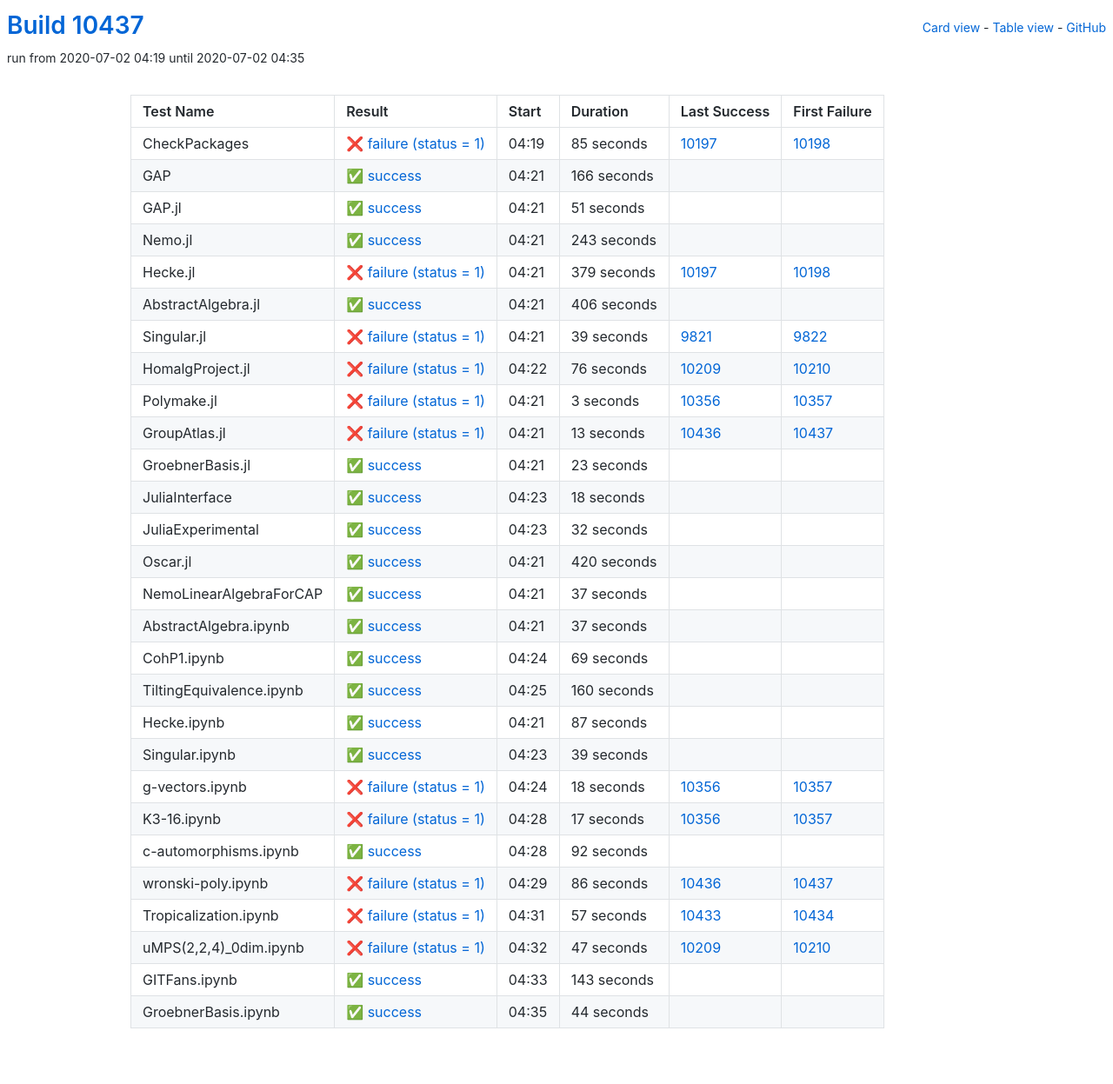
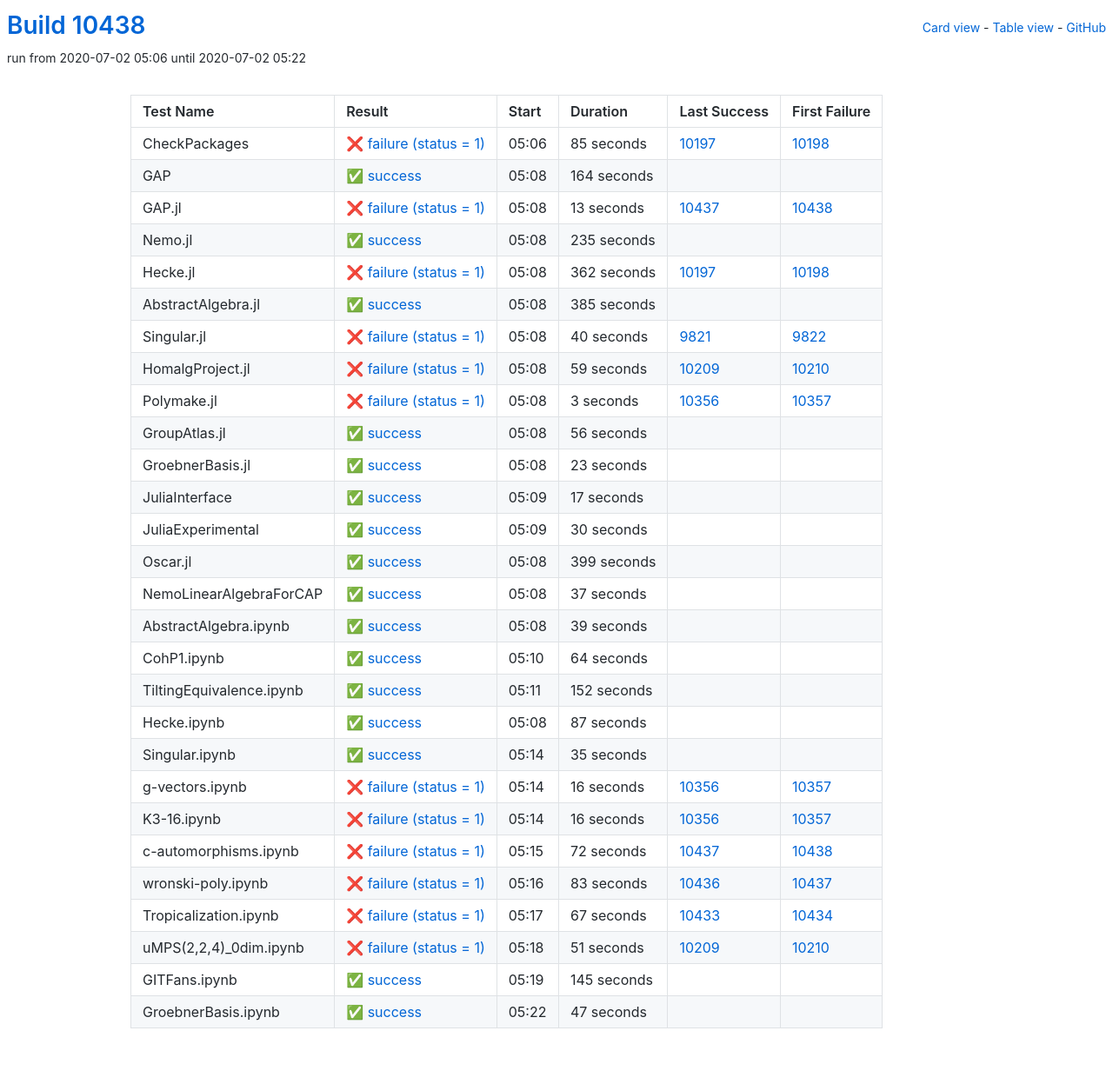
Before and after one commit to oscar-system/oscar-ci-status, a Jekyll site: the page built from table.html, in a window 1280 px wide. Shown: the whole page at 87% size. Built offline with Jekyll 4.4.1, drawn with Linux system fonts in a browser that asks for light colours.

Commit message:
Build #10438

```diff
--- a/_data/ci.yml
+++ b/_data/ci.yml
@@ -1,6 +1,6 @@
 ---
-build: 10437
-build_url: https://oscarci.mathematik.uni-kl.de/job/oscar/10437/
+build: 10438
+build_url: https://oscarci.mathematik.uni-kl.de/job/oscar/10438/
 job: oscar
 organization: oscar-system
 repo: oscar-ci-status
@@ -8,8 +8,8 @@
 tests:
 - name: CheckPackages
   id: checkpackages
-  log: https://oscarci.mathematik.uni-kl.de/job/oscar/10437/artifact/logs/build-10437/CheckPackages.log
-  start: 2020-07-02 04:19
+  log: https://oscarci.mathematik.uni-kl.de/job/oscar/10438/artifact/logs/build-10438/CheckPackages.log
+  start: 2020-07-02 05:06
   success: false
   exitcode: 1
   status: failure
@@ -20,92 +20,92 @@
   first_failure_url: https://oscarci.mathematik.uni-kl.de/job/oscar/10198/
 - name: GAP
   id: gap
-  log: https://oscarci.mathematik.uni-kl.de/job/oscar/10437/artifact/logs/build-10437/GAP.log
-  start: 2020-07-02 04:21
+  log: https://oscarci.mathematik.uni-kl.de/job/oscar/10438/artifact/logs/build-10438/GAP.log
+  start: 2020-07-02 05:08
   success: true
   exitcode: 0
   status: success
-  duration: 166
+  duration: 164
   last_success: false
   last_success_url:
   first_failure: false
   first_failure_url:
 - name: GAP.jl
   id: gap-jl
-  log: https://oscarci.mathematik.uni-kl.de/job/oscar/10437/artifact/logs/build-10437/GAP.jl.log
-  start: 2020-07-02 04:21
+  log: https://oscarci.mathematik.uni-kl.de/job/oscar/10438/artifact/logs/build-10438/GAP.jl.log
+  start: 2020-07-02 05:08
+  success: false
+  exitcode: 1
+  status: failure
+  duration: 13
+  last_success: 10437
+  last_success_url: https://oscarci.mathematik.uni-kl.de/job/oscar/10437/
+  first_failure: 10438
+  first_failure_url: https://oscarci.mathematik.uni-kl.de/job/oscar/10438/
+- name: Nemo.jl
+  id: nemo-jl
+  log: https://oscarci.mathematik.uni-kl.de/job/oscar/10438/artifact/logs/build-10438/Nemo.jl.log
+  start: 2020-07-02 05:08
   success: true
   exitcode: 0
   status: success
-  duration: 51
-  last_success: false
-  last_success_url:
-  first_failure: false
-  first_failure_url:
-- name: Nemo.jl
-  id: nemo-jl
-  log: https://oscarci.mathematik.uni-kl.de/job/oscar/10437/artifact/logs/build-10437/Nemo.jl.log
-  start: 2020-07-02 04:21
-  success: true
-  exitcode: 0
-  status: success
-  duration: 243
+  duration: 235
   last_success: false
   last_success_url:
   first_failure: false
   first_failure_url:
 - name: Hecke.jl
   id: hecke-jl
-  log: https://oscarci.mathematik.uni-kl.de/job/oscar/10437/artifact/logs/build-10437/Hecke.jl.log
-  start: 2020-07-02 04:21
+  log: https://oscarci.mathematik.uni-kl.de/job/oscar/10438/artifact/logs/build-10438/Hecke.jl.log
+  start: 2020-07-02 05:08
   success: false
   exitcode: 1
   status: failure
-  duration: 379
+  duration: 362
   last_success: 10197
   last_success_url: https://oscarci.mathematik.uni-kl.de/job/oscar/10197/
   first_failure: 10198
   first_failure_url: https://oscarci.mathematik.uni-kl.de/job/oscar/10198/
 - name: AbstractAlgebra.jl
   id: abstractalgebra-jl
-  log: https://oscarci.mathematik.uni-kl.de/job/oscar/10437/artifact/logs/build-10437/AbstractAlgebra.jl.log
-  start: 2020-07-02 04:21
+  log: https://oscarci.mathematik.uni-kl.de/job/oscar/10438/artifact/logs/build-10438/AbstractAlgebra.jl.log
+  start: 2020-07-02 05:08
   success: true
   exitcode: 0
   status: success
-  duration: 406
+  duration: 385
   last_success: false
   last_success_url:
   first_failure: false
   first_failure_url:
 - name: Singular.jl
   id: singular-jl
-  log: https://oscarci.mathematik.uni-kl.de/job/oscar/10437/artifact/logs/build-10437/Singular.jl.log
-  start: 2020-07-02 04:21
+  log: https://oscarci.mathematik.uni-kl.de/job/oscar/10438/artifact/logs/build-10438/Singular.jl.log
+  start: 2020-07-02 05:08
   success: false
   exitcode: 1
   status: failure
-  duration: 39
+  duration: 40
   last_success: 9821
   last_success_url: https://oscarci.mathematik.uni-kl.de/job/oscar/9821/
   first_failure: 9822
   first_failure_url: https://oscarci.mathematik.uni-kl.de/job/oscar/9822/
 - name: HomalgProject.jl
   id: homalgproject-jl
-  log: https://oscarci.mathematik.uni-kl.de/job/oscar/10437/artifact/logs/build-10437/HomalgProject.jl.log
-  start: 2020-07-02 04:22
+  log: https://oscarci.mathematik.uni-kl.de/job/oscar/10438/artifact/logs/build-10438/HomalgProject.jl.log
+  start: 2020-07-02 05:08
   success: false
   exitcode: 1
   status: failure
-  duration: 76
+  duration: 59
   last_success: 10209
   last_success_url: https://oscarci.mathematik.uni-kl.de/job/oscar/10209/
   first_failure: 10210
   first_failure_url: https://oscarci.mathematik.uni-kl.de/job/oscar/10210/
 - name: Polymake.jl
   id: polymake-jl
-  log: https://oscarci.mathematik.uni-kl.de/job/oscar/10437/artifact/logs/build-10437/Polymake.jl.log
-  start: 2020-07-02 04:21
+  log: https://oscarci.mathematik.uni-kl.de/job/oscar/10438/artifact/logs/build-10438/Polymake.jl.log
+  start: 2020-07-02 05:08
   success: false
   exitcode: 1
   status: failure
@@ -116,20 +116,20 @@
   first_failure_url: https://oscarci.mathematik.uni-kl.de/job/oscar/10357/
 - name: GroupAtlas.jl
   id: groupatlas-jl
-  log: https://oscarci.mathematik.uni-kl.de/job/oscar/10437/artifact/logs/build-10437/GroupAtlas.jl.log
-  start: 2020-07-02 04:21
-  success: false
-  exitcode: 1
-  status: failure
-  duration: 13
-  last_success: 10436
-  last_success_url: https://oscarci.mathematik.uni-kl.de/job/oscar/10436/
-  first_failure: 10437
-  first_failure_url: https://oscarci.mathematik.uni-kl.de/job/oscar/10437/
+  log: https://oscarci.mathematik.uni-kl.de/job/oscar/10438/artifact/logs/build-10438/GroupAtlas.jl.log
+  start: 2020-07-02 05:08
+  success: true
+  exitcode: 0
+  status: success
+  duration: 56
+  last_success: false
+  last_success_url:
+  first_failure: false
+  first_failure_url:
 - name: GroebnerBasis.jl
   id: groebnerbasis-jl
-  log: https://oscarci.mathematik.uni-kl.de/job/oscar/10437/artifact/logs/build-10437/GroebnerBasis.jl.log
-  start: 2020-07-02 04:21
+  log: https://oscarci.mathematik.uni-kl.de/job/oscar/10438/artifact/logs/build-10438/GroebnerBasis.jl.log
+  start: 2020-07-02 05:08
   success: true
   exitcode: 0
   status: success
@@ -140,44 +140,44 @@
   first_failure_url:
 - name: JuliaInterface
   id: juliainterface
-  log: https://oscarci.mathematik.uni-kl.de/job/oscar/10437/artifact/logs/build-10437/JuliaInterface.log
-  start: 2020-07-02 04:23
+  log: https://oscarci.mathematik.uni-kl.de/job/oscar/10438/artifact/logs/build-10438/JuliaInterface.log
+  start: 2020-07-02 05:09
   success: true
   exitcode: 0
   status: success
-  duration: 18
+  duration: 17
   last_success: false
   last_success_url:
   first_failure: false
   first_failure_url:
 - name: JuliaExperimental
   id: juliaexperimental
-  log: https://oscarci.mathematik.uni-kl.de/job/oscar/10437/artifact/logs/build-10437/JuliaExperimental.log
-  start: 2020-07-02 04:23
+  log: https://oscarci.mathematik.uni-kl.de/job/oscar/10438/artifact/logs/build-10438/JuliaExperimental.log
+  start: 2020-07-02 05:09
   success: true
   exitcode: 0
   status: success
-  duration: 32
+  duration: 30
   last_success: false
   last_success_url:
   first_failure: false
   first_failure_url:
 - name: Oscar.jl
   id: oscar-jl
-  log: https://oscarci.mathematik.uni-kl.de/job/oscar/10437/artifact/logs/build-10437/Oscar.jl.log
-  start: 2020-07-02 04:21
+  log: https://oscarci.mathematik.uni-kl.de/job/oscar/10438/artifact/logs/build-10438/Oscar.jl.log
+  start: 2020-07-02 05:08
   success: true
   exitcode: 0
   status: success
-  duration: 420
+  duration: 399
   last_success: false
   last_success_url:
   first_failure: false
   first_failure_url:
 - name: NemoLinearAlgebraForCAP
   id: nemolinearalgebraforcap
-  log: https://oscarci.mathematik.uni-kl.de/job/oscar/10437/artifact/logs/build-10437/NemoLinearAlgebraForCAP.log
-  start: 2020-07-02 04:21
+  log: https://oscarci.mathematik.uni-kl.de/job/oscar/10438/artifact/logs/build-10438/NemoLinearAlgebraForCAP.log
+  start: 2020-07-02 05:08
   success: true
   exitcode: 0
   status: success
@@ -188,44 +188,44 @@
   first_failure_url:
 - name: AbstractAlgebra.ipynb
   id: abstractalgebra-ipynb
-  log: https://oscarci.mathematik.uni-kl.de/job/oscar/10437/artifact/logs/build-10437/AbstractAlgebra.ipynb.log
-  start: 2020-07-02 04:21
+  log: https://oscarci.mathematik.uni-kl.de/job/oscar/10438/artifact/logs/build-10438/AbstractAlgebra.ipynb.log
+  start: 2020-07-02 05:08
   success: true
   exitcode: 0
   status: success
-  duration: 37
+  duration: 39
   last_success: false
   last_success_url:
   first_failure: false
   first_failure_url:
 - name: CohP1.ipynb
   id: cohp1-ipynb
-  log: https://oscarci.mathematik.uni-kl.de/job/oscar/10437/artifact/logs/build-10437/CohP1.ipynb.log
-  start: 2020-07-02 04:24
+  log: https://oscarci.mathematik.uni-kl.de/job/oscar/10438/artifact/logs/build-10438/CohP1.ipynb.log
+  start: 2020-07-02 05:10
   success: true
   exitcode: 0
   status: success
-  duration: 69
+  duration: 64
   last_success: false
   last_success_url:
   first_failure: false
   first_failure_url:
 - name: TiltingEquivalence.ipynb
   id: tiltingequivalence-ipynb
-  log: https://oscarci.mathematik.uni-kl.de/job/oscar/10437/artifact/logs/build-10437/TiltingEquivalence.ipynb.log
-  start: 2020-07-02 04:25
+  log: https://oscarci.mathematik.uni-kl.de/job/oscar/10438/artifact/logs/build-10438/TiltingEquivalence.ipynb.log
+  start: 2020-07-02 05:11
   success: true
   exitcode: 0
   status: success
-  duration: 160
+  duration: 152
   last_success: false
   last_success_url:
   first_failure: false
   first_failure_url:
 - name: Hecke.ipynb
   id: hecke-ipynb
-  log: https://oscarci.mathematik.uni-kl.de/job/oscar/10437/artifact/logs/build-10437/Hecke.ipynb.log
-  start: 2020-07-02 04:21
+  log: https://oscarci.mathematik.uni-kl.de/job/oscar/10438/artifact/logs/build-10438/Hecke.ipynb.log
+  start: 2020-07-02 05:08
   success: true
   exitcode: 0
   status: success
@@ -236,108 +236,108 @@
   first_failure_url:
 - name: Singular.ipynb
   id: singular-ipynb
-  log: https://oscarci.mathematik.uni-kl.de/job/oscar/10437/artifact/logs/build-10437/Singular.ipynb.log
-  start: 2020-07-02 04:23
+  log: https://oscarci.mathematik.uni-kl.de/job/oscar/10438/artifact/logs/build-10438/Singular.ipynb.log
+  start: 2020-07-02 05:14
   success: true
   exitcode: 0
   status: success
-  duration: 39
+  duration: 35
   last_success: false
   last_success_url:
   first_failure: false
   first_failure_url:
 - name: g-vectors.ipynb
   id: g-vectors-ipynb
-  log: https://oscarci.mathematik.uni-kl.de/job/oscar/10437/artifact/logs/build-10437/g-vectors.ipynb.log
-  start: 2020-07-02 04:24
+  log: https://oscarci.mathematik.uni-kl.de/job/oscar/10438/artifact/logs/build-10438/g-vectors.ipynb.log
+  start: 2020-07-02 05:14
   success: false
   exitcode: 1
   status: failure
-  duration: 18
+  duration: 16
   last_success: 10356
   last_success_url: https://oscarci.mathematik.uni-kl.de/job/oscar/10356/
   first_failure: 10357
   first_failure_url: https://oscarci.mathematik.uni-kl.de/job/oscar/10357/
 - name: K3-16.ipynb
   id: k3-16-ipynb
-  log: https://oscarci.mathematik.uni-kl.de/job/oscar/10437/artifact/logs/build-10437/K3-16.ipynb.log
-  start: 2020-07-02 04:28
+  log: https://oscarci.mathematik.uni-kl.de/job/oscar/10438/artifact/logs/build-10438/K3-16.ipynb.log
+  start: 2020-07-02 05:14
   success: false
   exitcode: 1
   status: failure
-  duration: 17
+  duration: 16
   last_success: 10356
   last_success_url: https://oscarci.mathematik.uni-kl.de/job/oscar/10356/
   first_failure: 10357
   first_failure_url: https://oscarci.mathematik.uni-kl.de/job/oscar/10357/
 - name: c-automorphisms.ipynb
   id: c-automorphisms-ipynb
-  log: https://oscarci.mathematik.uni-kl.de/job/oscar/10437/artifact/logs/build-10437/c-automorphisms.ipynb.log
-  start: 2020-07-02 04:28
-  success: true
-  exitcode: 0
-  status: success
-  duration: 92
-  last_success: false
-  last_success_url:
-  first_failure: false
-  first_failure_url:
-- name: wronski-poly.ipynb
-  id: wronski-poly-ipynb
-  log: https://oscarci.mathematik.uni-kl.de/job/oscar/10437/artifact/logs/build-10437/wronski-poly.ipynb.log
-  start: 2020-07-02 04:29
+  log: https://oscarci.mathematik.uni-kl.de/job/oscar/10438/artifact/logs/build-10438/c-automorphisms.ipynb.log
+  start: 2020-07-02 05:15
   success: false
   exitcode: 1
   status: failure
-  duration: 86
+  duration: 72
+  last_success: 10437
+  last_success_url: https://oscarci.mathematik.uni-kl.de/job/oscar/10437/
+  first_failure: 10438
+  first_failure_url: https://oscarci.mathematik.uni-kl.de/job/oscar/10438/
+- name: wronski-poly.ipynb
+  id: wronski-poly-ipynb
+  log: https://oscarci.mathematik.uni-kl.de/job/oscar/10438/artifact/logs/build-10438/wronski-poly.ipynb.log
+  start: 2020-07-02 05:16
+  success: false
+  exitcode: 1
+  status: failure
+  duration: 83
   last_success: 10436
   last_success_url: https://oscarci.mathematik.uni-kl.de/job/oscar/10436/
   first_failure: 10437
   first_failure_url: https://oscarci.mathematik.uni-kl.de/job/oscar/10437/
 - name: Tropicalization.ipynb
   id: tropicalization-ipynb
-  log: https://oscarci.mathematik.uni-kl.de/job/oscar/10437/artifact/logs/build-10437/Tropicalization.ipynb.log
-  start: 2020-07-02 04:31
+  log: https://oscarci.mathematik.uni-kl.de/job/oscar/10438/artifact/logs/build-10438/Tropicalization.ipynb.log
+  start: 2020-07-02 05:17
   success: false
   exitcode: 1
   status: failure
-  duration: 57
+  duration: 67
   last_success: 10433
   last_success_url: https://oscarci.mathematik.uni-kl.de/job/oscar/10433/
   first_failure: 10434
   first_failure_url: https://oscarci.mathematik.uni-kl.de/job/oscar/10434/
 - name: uMPS(2,2,4)_0dim.ipynb
   id: umps-2-2-4-0dim-ipynb
-  log: https://oscarci.mathematik.uni-kl.de/job/oscar/10437/artifact/logs/build-10437/uMPS-2-2-4-_0dim.ipynb.log
-  start: 2020-07-02 04:32
+  log: https://oscarci.mathematik.uni-kl.de/job/oscar/10438/artifact/logs/build-10438/uMPS-2-2-4-_0dim.ipynb.log
+  start: 2020-07-02 05:18
   success: false
   exitcode: 1
   status: failure
-  duration: 47
+  duration: 51
   last_success: 10209
   last_success_url: https://oscarci.mathematik.uni-kl.de/job/oscar/10209/
   first_failure: 10210
   first_failure_url: https://oscarci.mathematik.uni-kl.de/job/oscar/10210/
 - name: GITFans.ipynb
   id: gitfans-ipynb
-  log: https://oscarci.mathematik.uni-kl.de/job/oscar/10437/artifact/logs/build-10437/GITFans.ipynb.log
-  start: 2020-07-02 04:33
+  log: https://oscarci.mathematik.uni-kl.de/job/oscar/10438/artifact/logs/build-10438/GITFans.ipynb.log
+  start: 2020-07-02 05:19
   success: true
   exitcode: 0
   status: success
-  duration: 143
+  duration: 145
   last_success: false
   last_success_url:
   first_failure: false
   first_failure_url:
 - name: GroebnerBasis.ipynb
   id: groebnerbasis-ipynb
-  log: https://oscarci.mathematik.uni-kl.de/job/oscar/10437/artifact/logs/build-10437/GroebnerBasis.ipynb.log
-  start: 2020-07-02 04:35
+  log: https://oscarci.mathematik.uni-kl.de/job/oscar/10438/artifact/logs/build-10438/GroebnerBasis.ipynb.log
+  start: 2020-07-02 05:22
   success: true
   exitcode: 0
   status: success
-  duration: 44
+  duration: 47
   last_success: false
   last_success_url:
   first_failure: false
```
Also changed, not shown: README.md.
